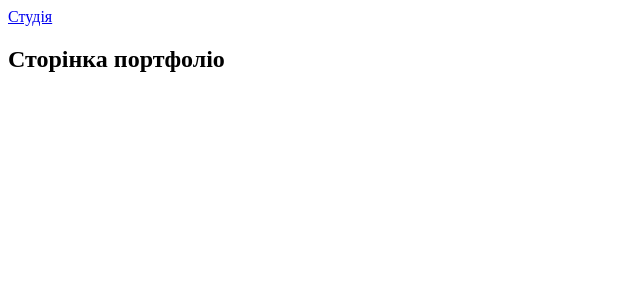
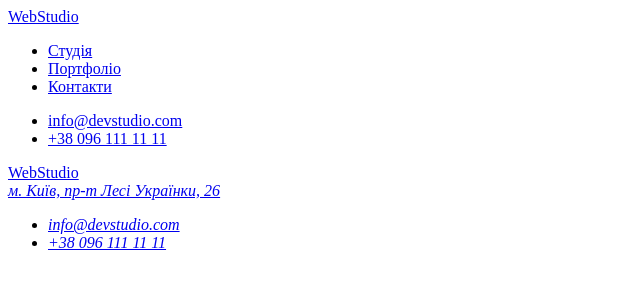
Before and after one commit to davuush/hmwrk4and5, a plain HTML site: page pages/portfolio.html in a window 1280 px wide. Shown: the whole page, without its empty margins (0-640 px from the left). Drawn offline with Linux system fonts and the light colour scheme.

Commit message:
added portfolio

```diff
--- a/pages/portfolio.html
+++ b/pages/portfolio.html
@@ -7,7 +7,46 @@
     <title>Document</title>
 </head>
 <body>
-    <a href="./index.html">Студія</a>
-    <h2>Сторінка портфоліо</h2>
+    <header>
+      <a href="./index.html">WebStudio</a>
+      <nav>
+        <ul>
+          <li><a href="./index.html">Студія</a></li>
+          <li><a href="./portfolio.html">Портфоліо</a></li>
+          <li><a href="./contacts.html">Контакти</a></li>
+        </ul>
+      </nav>
+      <ul>
+        <li><a href="mailto:info@devstudio.com">info@devstudio.com</a></li>
+        <li><a href="tell:+380961111111">+38 096 111 11 11</a></li>
+      </ul>
+    </header>
+
+<body>
+
+
+</body>
+
+
+
+
+
+
+    <footer>
+      <a href="./index.html">WebStudio</a>
+      <address>
+
+
+            <a
+              href="https://www.google.com/maps/place/%D0%B2%D1%83%D0%BB%D0%B8%D1%86%D1%8F+%D0%9B%D0%B5%D1%81%D1%96+%D0%A3%D0%BA%D1%80%D0%B0%D1%97%D0%BD%D0%BA%D0%B8,+26,+%D0%9A%D0%B8%D1%97%D0%B2,+02000/@50.5190802,30.4385136,17z/data=!3m1!4b1!4m6!3m5!1s0x40d4d29b9e369069:0xff64663a5fd75cd5!8m2!3d50.5190802!4d30.4385136!16s%2Fg%2F11hz60_tnl?entry=ttu"
+              target="_blank"
+              >м. Київ, пр-т Лесі Українки, 26</a>
+          <ul>
+          <li><a href="mailto:info@example.com">info@devstudio.com</a></li>
+          <li><a href="tell:+380961111111">+38 096 111 11 11</a></li>
+        </ul>
+      </address>
+    </footer>
+
 </body>
 </html>
```
